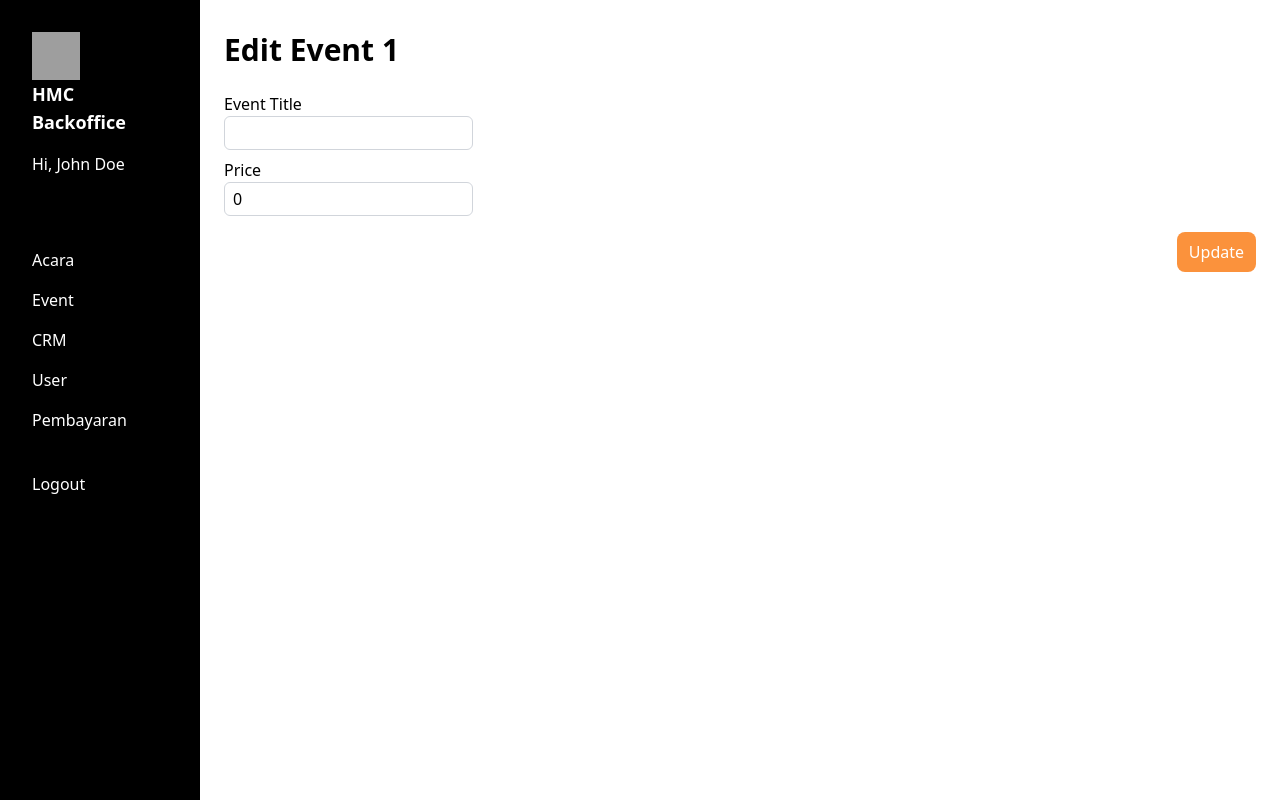
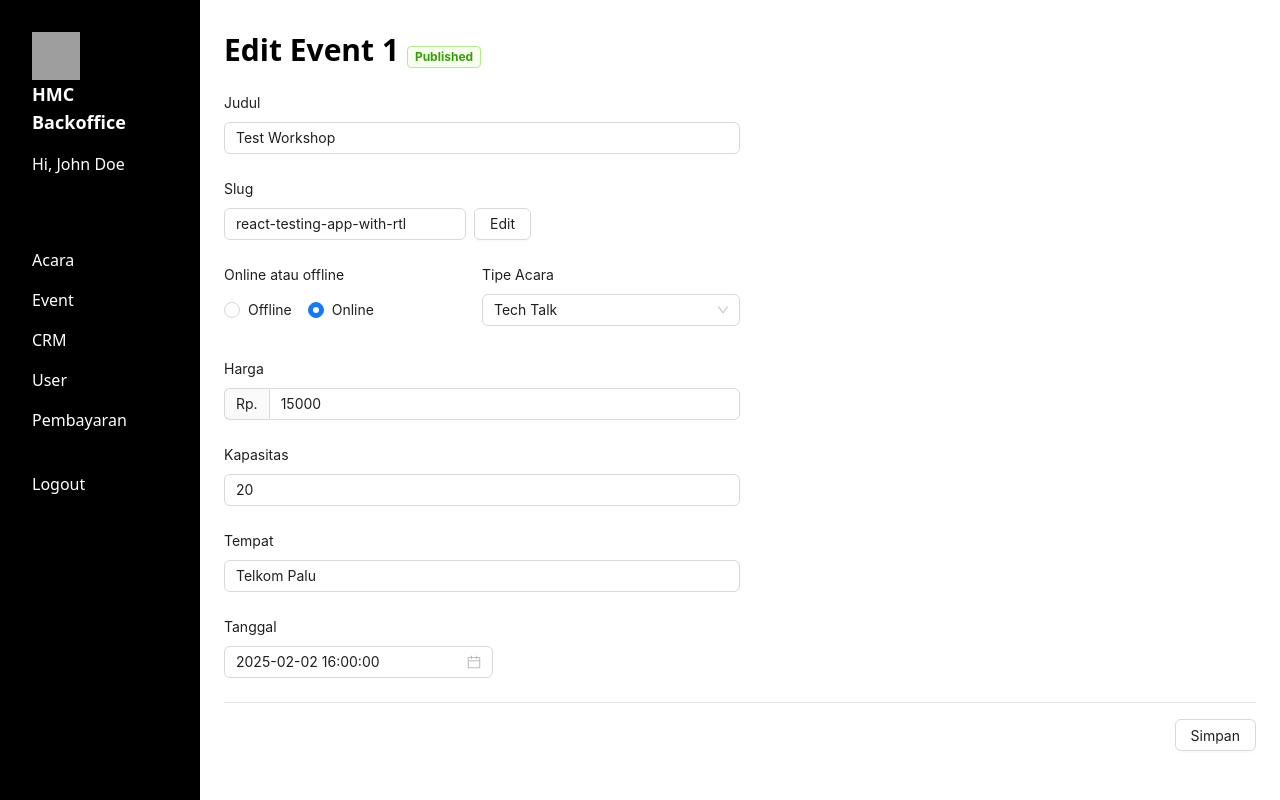
Before and after one commit to hammercode-dev/hmc-backoffice, a React (Vite) app: page /admin/events/1/edit in a window 1280 px wide. Built offline with nearby package versions, Linux system fonts and the light colour scheme; grey boxes are pictures that could not be loaded.

Commit message:
wip add and edit event

```diff
--- a/src/api/event-api.ts
+++ b/src/api/event-api.ts
@@ -2,6 +2,20 @@ import { TechEvent } from "@/modules/events";
 import { GetEventListParams, GetEventListResponse } from "./event-api.types";
 
 const events: TechEvent[] = [
+  {
+    id: 4,
+    title: "Algo & DS for Web Dev",
+    venue_name: "Dinas Perpustakaan",
+    start_date: "2025-01-02T16:00:00.000Z",
+    end_date: "2025-01-03T16:00:00.000Z",
+    slug: "golang-and-flutter-workshop",
+    price: 0,
+    is_published: true,
+    is_online: false,
+    type: 'techtalk',
+    attendee: 20,
+    capacity: 20,
+  },
   {
     id: 3,
     title: "Golang & Flutter Workshop",
@@ -10,6 +24,9 @@ const events: TechEvent[] = [
     end_date: "2025-01-03T16:00:00.000Z",
     slug: "golang-and-flutter-workshop",
     price: 25000,
+    is_published: true,
+    is_online: false,
+    type: 'workshop',
     attendee: 20,
     capacity: 20,
   },
@@ -19,7 +36,10 @@ const events: TechEvent[] = [
     venue_name: "Telkom Palu",
     start_date: "2025-02-02T16:00:00.000Z",
     slug: "react-testing-app-with-rtl",
+    type: 'techtalk',
     price: 15000,
+    is_published: true,
+    is_online: false,
     attendee: 35,
     capacity: 40,
   },
@@ -29,7 +49,10 @@ const events: TechEvent[] = [
     venue_name: "Hotel Santika",
     start_date: "2025-11-29T16:00:00.000Z",
     slug: "react-testing-app-with-rtl",
+    type: 'conference',
     price: 35000,
+    is_published: true,
+    is_online: false,
     attendee: 0,
     capacity: 300,
   },
--- a/src/modules/events/components/EventForm.tsx
+++ b/src/modules/events/components/EventForm.tsx
@@ -1,20 +1,29 @@
-import { Button, ErrorText, Input, Label } from "@/components";
-import { TechEvent } from "../event.entity";
+import { TechEvent, TechEventType } from "../event.entity";
 import { useFormik } from "formik";
 import * as Yup from "yup";
+import { Col, Button, DatePicker, Form, Input, Radio, Row, Select, Flex, Space } from "antd";
+import dayjs from "dayjs";
+import { useState } from "react";
 
 const eventSchema = Yup.object().shape({
   title: Yup.string()
     .min(4, "Event title is too short!")
     .max(32, "Event title is too long!")
-    .required("Event title is required"),
-  price: Yup.number().min(1).required("price is required"),
+    .required("Judul event harus diisi"),
+  price: Yup.number().min(0, 'Harga harus lebih dari 1').required("Harga harus diisi"),
 });
 
 export type EventFormFields = {
   id?: number;
   title: string;
   price: number;
+  isPublished: boolean;
+  isOnline: boolean;
+  capacity: number;
+  venueName: string;
+  startDate?: string;
+  slug: string;
+  type: TechEventType;
 };
 
 type EventFormProps = {
@@ -23,55 +32,203 @@ type EventFormProps = {
   onSubmit: (payload: EventFormFields) => void;
 };
 
-export default function EventForm({
-  event,
-  mode,
-  onSubmit,
-}: EventFormProps) {
+export default function EventForm({ event, mode, onSubmit }: EventFormProps) {
+  const [slugEditable, setSlugEditable] = useState(false)
+  const isPublished = event?.is_published ?? false;
   const formik = useFormik<EventFormFields>({
     initialValues: {
       id: event?.id,
-      title: event?.title ?? "",
+      isOnline: event?.is_online ?? false,
+      isPublished,
+      title: event?.title ?? "Judul baru",
       price: event?.price ?? 0,
+      type: "techtalk",
+      venueName: event?.venue_name ?? "",
+      startDate: event?.start_date,
+      slug: event?.slug ?? "",
+      capacity: 20,
     },
     validationSchema: eventSchema,
-    onSubmit,
+    onSubmit: (vals) => {
+      console.log({ vals })
+    },
   });
 
+  const updateSlug = (title: string) => {
+    formik.setFieldValue('slug', title.replace(/\s/g, '-'))
+  }
+
+  const handleSave = () => {
+    formik.submitForm()
+  }
+
+  const handlePublish = () => {
+    formik.setFieldValue('isPublished', true)
+    formik.submitForm()
+  }
+
+  const startDate = formik.values.startDate
+    ? dayjs(formik.values.startDate)
+    : null
+
   return (
-    <form onSubmit={formik.handleSubmit}>
+    <form>
+      <Row>
+        <Col span={12}>
           <div className="mb-2">
-        <Label htmlFor="name">Event Title</Label>
+            <Form.Item
+              label="Judul"
+              layout="vertical"
+              validateStatus={formik.errors.title ? "error" : ""}
+              help={formik.touched.title && formik.errors.title}
+            >
               <Input
                 id="name"
-          name="name"
+                name="title"
                 type="text"
-          onChange={formik.handleChange}
+                onChange={(e) => {
+                  updateSlug(e.target.value)
+                  formik.handleChange(e)
+                }}
                 value={formik.values.title}
               />
-        {formik.errors.title && formik.touched.title && (
-          <ErrorText id="title-error" message={formik.errors.title} />
-        )}
+            </Form.Item>
           </div>
 
-      <div className="mb-4">
-        <Label htmlFor="name">Price</Label>
+          <div className="mb-2">
+            <Form.Item
+              label="Slug"
+              layout="vertical"
+              validateStatus={formik.errors.slug ? "error" : ""}
+              help={formik.touched.slug && formik.errors.slug}
+            >
+              <Space direction="horizontal">
+              <Input id="name" type="text" readOnly={!slugEditable} defaultValue={formik.values.slug} />
+              <Button onClick={() => setSlugEditable(val => !val)}>{slugEditable ? "Simpan" : "Edit"}</Button>
+              </Space>
+            </Form.Item>
+          </div>
+
+          <div className="mb-2">
+            <Row>
+              <Col span={12}>
+                <Form.Item label="Online atau offline" layout="vertical">
+                  <Radio.Group
+                    defaultValue={formik.values.isOnline ? "online" : "offline"}
+                    options={[
+                      { label: "Offline", value: "offline" },
+                      { label: "Online", value: "online" },
+                    ]}
+                    onChange={(e) => {
+                      formik.setFieldValue(
+                        "isOnline",
+                        e.target.value === "online",
+                      );
+                    }}
+                  />
+                </Form.Item>
+              </Col>
+              <Col span={12}>
+                <Form.Item label="Tipe Acara" layout="vertical">
+                  <Select
+                    defaultValue={formik.values.type}
+                    options={[
+                      { label: "Tech Talk", value: "techtalk" },
+                      { label: "Workshop", value: "workshop" },
+                      { label: "Conference", value: "conference" },
+                    ]}
+                  />
+                </Form.Item>
+              </Col>
+            </Row>
+          </div>
+
+          <div className="mb-2">
+            <Form.Item
+              label="Harga"
+              name="price"
+              layout="vertical"
+              validateStatus={formik.errors.price ? "error" : ""}
+              help={formik.touched.price && formik.errors.price}
+            >
               <Input
-          id="name"
-          name="price"
+                id="price"
+                addonBefore="Rp."
                 type="number"
                 onChange={formik.handleChange}
+                defaultValue={formik.values.price}
                 value={formik.values.price}
                 min={0}
               />
-        {formik.errors.price && formik.touched.price && (
-          <ErrorText id="price-error" message={formik.errors.price} />
-        )}
+            </Form.Item>
           </div>
-      <div className="text-right">
-        <Button variant={mode === "new" ? "primary" : "warning"} type="submit">
-          {mode === "new" ? "Add" : "Update"}
+
+          <div className="mb-2">
+            <Form.Item
+              label="Kapasitas"
+              name="capacity"
+              layout="vertical"
+              validateStatus={formik.errors.capacity ? "error" : ""}
+              help={formik.touched.capacity && formik.errors.capacity}
+            >
+              <Input
+                id="capacity"
+                type="number"
+                onChange={formik.handleChange}
+                defaultValue={formik.values.capacity}
+                value={formik.values.capacity}
+              />
+            </Form.Item>
+          </div>
+
+          <div className="mb-2">
+            <Form.Item
+              label="Tempat"
+              name="venueName"
+              layout="vertical"
+              validateStatus={formik.errors.venueName ? "error" : ""}
+              help={formik.touched.venueName && formik.errors.venueName}
+            >
+              <Input
+                id="venueName"
+                onChange={formik.handleChange}
+                defaultValue={formik.values.venueName}
+                value={formik.values.venueName}
+              />
+            </Form.Item>
+          </div>
+
+          <div className="mb-2">
+            <Form.Item
+              label="Tanggal"
+              name="startDate"
+              layout="vertical"
+              validateStatus={formik.errors.startDate ? "error" : ""}
+              help={formik.touched.startDate && formik.errors.startDate}
+            >
+              <DatePicker
+                id="startDate"
+                showTime
+                onChange={formik.handleChange}
+                defaultValue={startDate}
+                value={startDate}
+              />
+            </Form.Item>
+          </div>
+        </Col>
+      </Row>
+      <hr />
+      <div className="py-4">
+        <Flex gap="small" justify="end">
+        {/* Publish and save button */}
+        {!isPublished && <Button type="primary" onClick={handlePublish}>
+          Publish
+        </Button>}
+        {/* Save draft button */}
+        <Button onClick={handleSave}>
+          {mode === "new" ? "Simpan sebagai Draft" : "Simpan"}
         </Button>
+        </Flex>
       </div>
     </form>
   );
--- a/src/modules/events/event.routes.tsx
+++ b/src/modules/events/event.routes.tsx
@@ -21,7 +21,7 @@ export const eventRoutes: RouteObject[] = [
     element: <CreateEventPage />,
   },
   {
-    path: "events/:id",
+    path: "events/:id/view",
     element: <EventDetailPage />,
   },
   {
--- a/src/modules/events/pages/EditEventPage.tsx
+++ b/src/modules/events/pages/EditEventPage.tsx
@@ -1,19 +1,32 @@
 import { useNavigate, useParams } from "react-router-dom";
 import EventForm, { EventFormFields } from "../components/EventForm";
+import { TechEvent } from "../event.entity";
+import { Tag } from "antd";
 
 export default function EditEventPage() {
   const params = useParams<{ id: string }>();
   const navigate = useNavigate();
-  const event = undefined
+  const event: TechEvent = {
+    id: 2,
+    title: "Test Workshop",
+    venue_name: "Telkom Palu",
+    start_date: "2025-02-02T16:00:00.000Z",
+    slug: "react-testing-app-with-rtl",
+    type: 'workshop',
+    price: 15000,
+    is_published: true,
+    is_online: true,
+    attendee: 35,
+    capacity: 40,
+  }
 
   const handleSubmit = (payload: EventFormFields) => {
-    console.log(payload)
     navigate("/admin/events");
   };
 
   return (
     <main className="px-6 py-8">
-      <h1 className="font-bold text-3xl mb-6">Edit Event {params.id}</h1>
+      <h1 className="font-bold text-3xl mb-6">Edit Event {params.id} <Tag color={event.is_published ? "green" : "default"}>{event.is_published ? "Published" : "Draft"}</Tag></h1>
       <EventForm mode="edit" event={event} onSubmit={handleSubmit} />
     </main>
   );
--- a/src/modules/events/pages/EventListPage.tsx
+++ b/src/modules/events/pages/EventListPage.tsx
@@ -3,6 +3,7 @@ import { formatMoney } from "@/utils/money";
 import {
   Button,
   DatePicker,
+  Flex,
   Radio,
   RadioChangeEvent,
   Table,
@@ -12,7 +13,7 @@ import { TechEvent } from "../event.entity";
 import { ColumnsType } from "antd/es/table";
 import dayjs from "dayjs";
 import type { Dayjs } from "dayjs";
-import { Outlet, useNavigate } from "react-router-dom";
+import { Link, Outlet, useNavigate } from "react-router-dom";
 import { eventApi } from "@/api/event-api";
 
 const { RangePicker } = DatePicker;
@@ -50,6 +51,11 @@ function EventsTable({ events }: { events: TechEvent[] }) {
       key: "title",
     },
     {
+      title: "Tipe",
+      dataIndex: "type",
+      key: "type",
+    },
+    {
       title: "Harga",
       key: "price",
       render: (event: TechEvent) => {
@@ -71,13 +77,21 @@ function EventsTable({ events }: { events: TechEvent[] }) {
       title: "Peserta",
       key: "attendee",
       render: (event: TechEvent) => {
-        console.log(event)
         return `${event.attendee}/${event.capacity}`
       }
     },
     {
       title: "Aksi",
-      render: () => <button>Lihat</button>,
+      render: (event: TechEvent) => (
+        <Flex gap={10}>
+          <Button size="small" type="primary">
+            <Link to={`/admin/events/${event.id}/edit`}>Edit</Link>
+          </Button>
+          <Button size="small">
+            <Link to={`/admin/events/${event.id}/view`}>Lihat</Link>
+          </Button>
+        </Flex>
+      ),
     },
   ];
   return <Table dataSource={dataSource} columns={columns} />;
@@ -132,12 +146,14 @@ export default function EventListPage() {
     <main className="px-6 w-full py-8">
       <div className="grid grid-cols-12 gap-8">
         <div className="col-span-12">
-          <div className="mb-6 flex justify-between align-center">
-            <h1 className="font-bold text-3xl">
+          <div className="mb-6">
+            <h1 className="font-bold flex justify-between items-center text-3xl">
               Acara{" "}
               <Button
+                size="large"
+                type="primary"
                 onClick={() => {
-                  navigate("/admin/events/new");
+                  navigate("/admin/events/create");
                 }}
               >
                 Buat Baru
```
Also changed, not shown: src/modules/events/event.entity.ts (+8 -0 lines), src/modules/events/pages/EventDetailPage.tsx (+32 -1 lines). Lines whose indentation alone changed are shown as unchanged.
